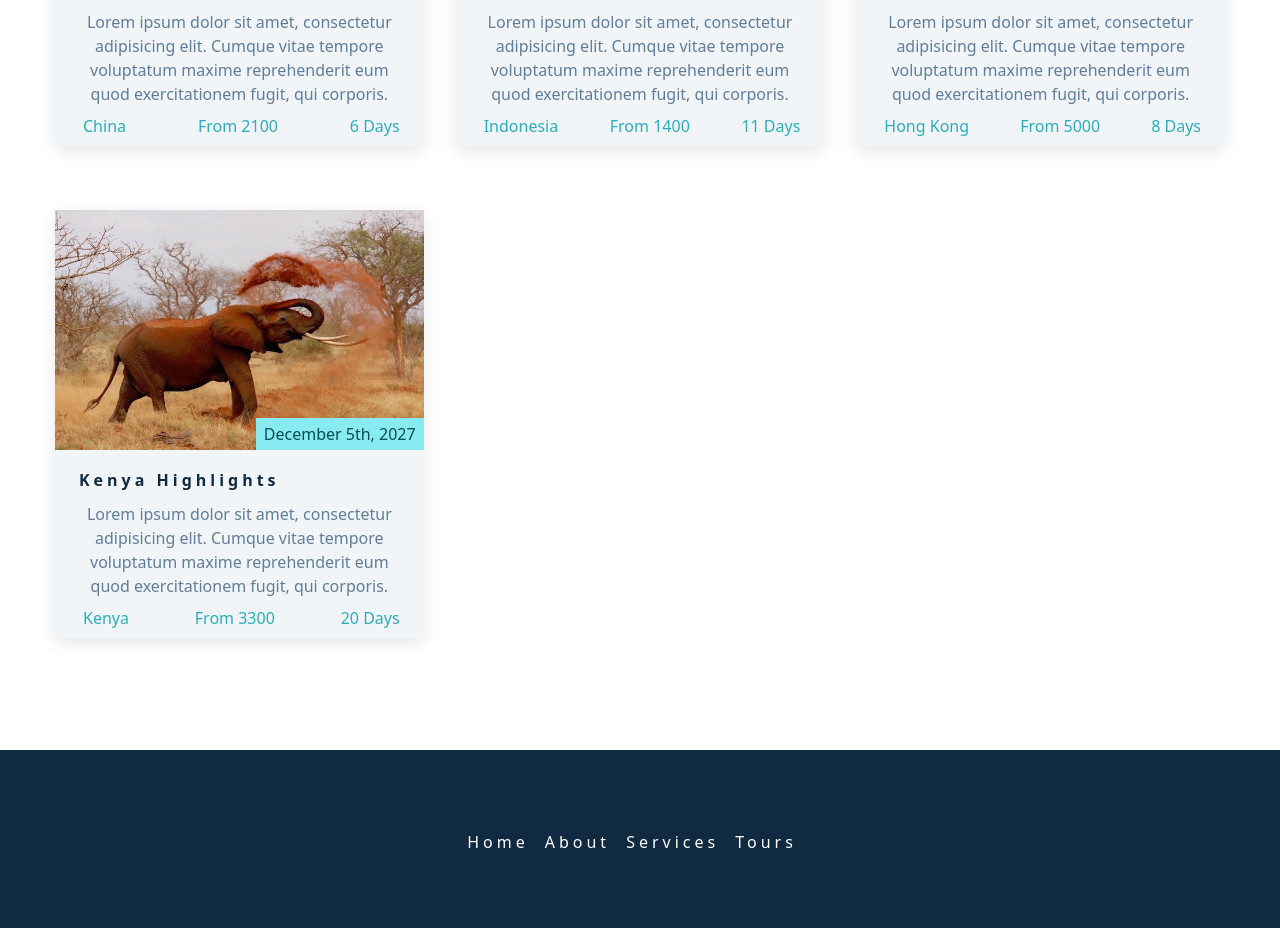
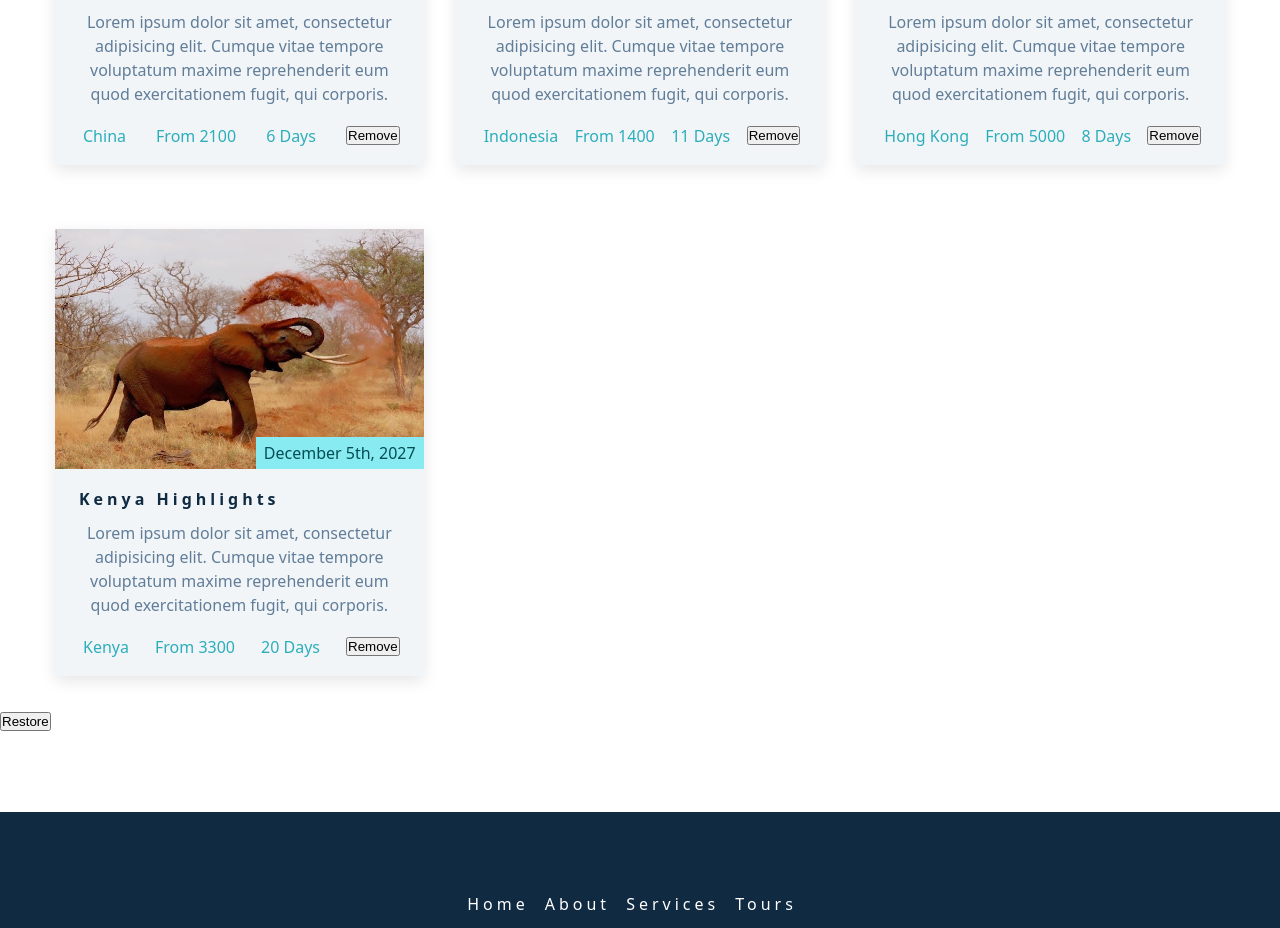
Before and after one commit to mustah21/week4-wednesday-afternoon, a React app: page /tours in a window 1280 px wide. Shown: the part 1266-2194 px from the top of the page. Built offline with nearby package versions, Linux system fonts and the light colour scheme; the HTML template or start-up script is replaced by a standard one.

Commit message:
tour data

```diff
--- a/src/components/Tour.jsx
+++ b/src/components/Tour.jsx
@@ -1,4 +1,4 @@
-function Tour({ image, date, title, info, location, duration, cost }) {
+function Tour({ image, date, title, info, location, duration, cost, removeTour }) {
   return (
     <article className="tour-card">
       <div className="tour-img-container">
@@ -19,8 +19,11 @@ function Tour({ image, date, title, info, location, duration, cost }) {
           </p>
           <p>from {cost}</p>
           <p>{duration} days</p>
+          <button onClick={removeTour}>Remove</button>
+
         </div>
       </div>
+
     </article>
   );
 }
--- a/src/components/Tours.jsx
+++ b/src/components/Tours.jsx
@@ -1,17 +1,34 @@
 import { tours } from "../data";
 import Title from "./Title";
 import Tour from "./Tour";
+import { useState } from 'react';
 
 const Tours = () => {
+
+  const [toursData, setToursData] = useState(tours);
+
+  const removeTour = (id) => {
+    setToursData(toursData.filter(tour => tour.id !== id))
+  }
+
+  const restoreTours = () => {
+    setToursData(tours);
+  }
+
+
   return (
     <section className="section" id="tours">
       <Title title="featured" subTitle="tours" />
 
       <div className="section-center featured-center">
         {tours.map((tour) => {
-          return <Tour key={tour.id} {...tour} />;
+          return <Tour key={tour.id}
+          {...tour}
+          removeTour = {() => removeTour(tour.id)} />;
         })}
       </div>
+      <button onClick={restoreTours}>Restore</button>
+
     </section>
   );
 };
```
